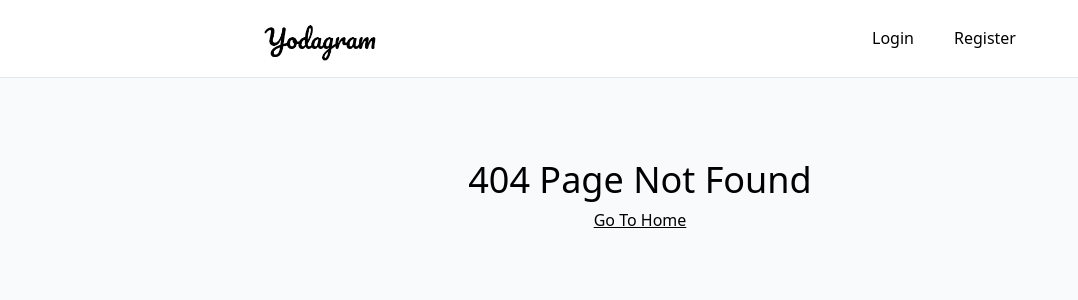
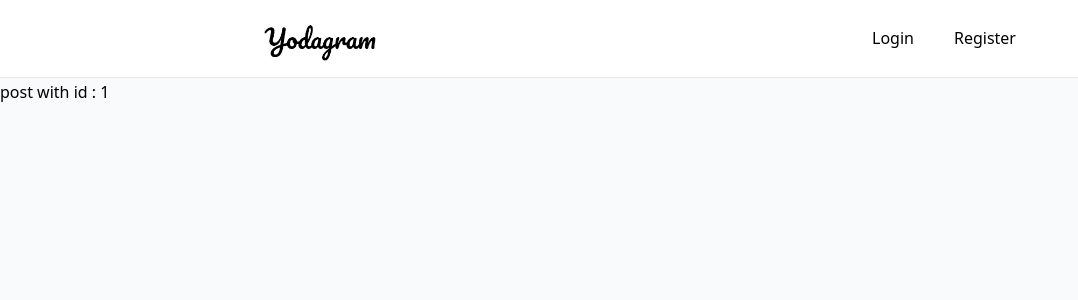
Before and after one commit to obeim/Yodagram, a React (Create React App) app in the folder yodagram-app/: page /posts/1 in a window 1280 px wide. Before the commit this address had no page. Shown: the top 300 px of the page, without its empty margins (0-1078 px from the left). Built offline with nearby package versions, Linux system fonts and the light colour scheme.

Commit message:
package cleaned

```diff
--- a/package.json
+++ b/package.json
@@ -9,8 +9,7 @@
     "server": "nodemon yodagram-api/server.js",
     "client": "npm start --prefix yodagram-app",
     "clientInstall": "npm install --prefix yodagram-app",
-    "dev": "concurrently \"npm run server\" \"npm run client\" ",
-    "installAll": "concurrently \"npm install\" \"npm run clientInstall\" "
+    "dev": "concurrently \"npm run server\" \"npm run client\" "
   },
   "dependencies": {
     "bcryptjs": "^2.4.3",
--- a/yodagram-app/src/App.js
+++ b/yodagram-app/src/App.js
@@ -3,6 +3,7 @@ import Header from "./components/Header";
 import { BrowserRouter as Router, Route, Switch } from "react-router-dom";
 import HomeScreen from "./components/screens/HomeScreen";
 import ProfileScreen from "./components/screens/ProfileScreen";
+import PostScreen from "./components/screens/PostScreen";
 import { AuthProvider } from "./context/context";
 import LoginScreen from "./components/screens/LoginScreen";
 import RegisterScreen from "./components/screens/RegisterScreen";
@@ -19,6 +20,7 @@ const App = () => (
         <Route path='/login' component={LoginScreen} />
         <Route path='/register' component={RegisterScreen} />
         <Route path='/users/:id' component={ProfileScreen} />
+        <Route path='/posts/:id' component={PostScreen} />
         <Route path='/createpost' component={PostCreate} />
         <Route path='*' exact component={NotFound} />
       </Switch>
--- a/yodagram-app/src/components/Post.js
+++ b/yodagram-app/src/components/Post.js
@@ -91,7 +91,10 @@ const Post = ({ post, index, history }) => {
           </ul>
         </div>
       </div>
-      <img src={post.image} alt='' className='w-full max-h-full	min-h-96' />
+      <Link to={`/posts/${post._id}`}>
+        {" "}
+        <img src={post.image} alt='' className='w-full max-h-full	min-h-96' />
+      </Link>
       <div>
         <div className=' text-gray-600  mx-5 my-5 '>
           {post.info && (
--- a/yodagram-app/src/components/screens/PostScreen.js
+++ b/yodagram-app/src/components/screens/PostScreen.js
@@ -0,0 +1,7 @@
+import React from "react";
+
+const PostScreen = ({ match }) => {
+  return <div>post with id : {match.params.id}</div>;
+};
+
+export default PostScreen;
--- a/yodagram-app/src/components/screens/ProfileScreen.js
+++ b/yodagram-app/src/components/screens/ProfileScreen.js
@@ -91,7 +91,7 @@ const ProfileScreen = ({ history, match }) => {
           user.posts.map((post) => (
             <Link
               key={post._id}
-              to={`/post/${post._id}`}
+              to={`/posts/${post._id}`}
               className='lg:w-80 lg:h-80 md:w-60 md:h-60 w-40 h-40 overflow-hidden  relative  cursor-pointer'
             >
               <img className='object-cover  w-full h-full' src={post.image} />
```
